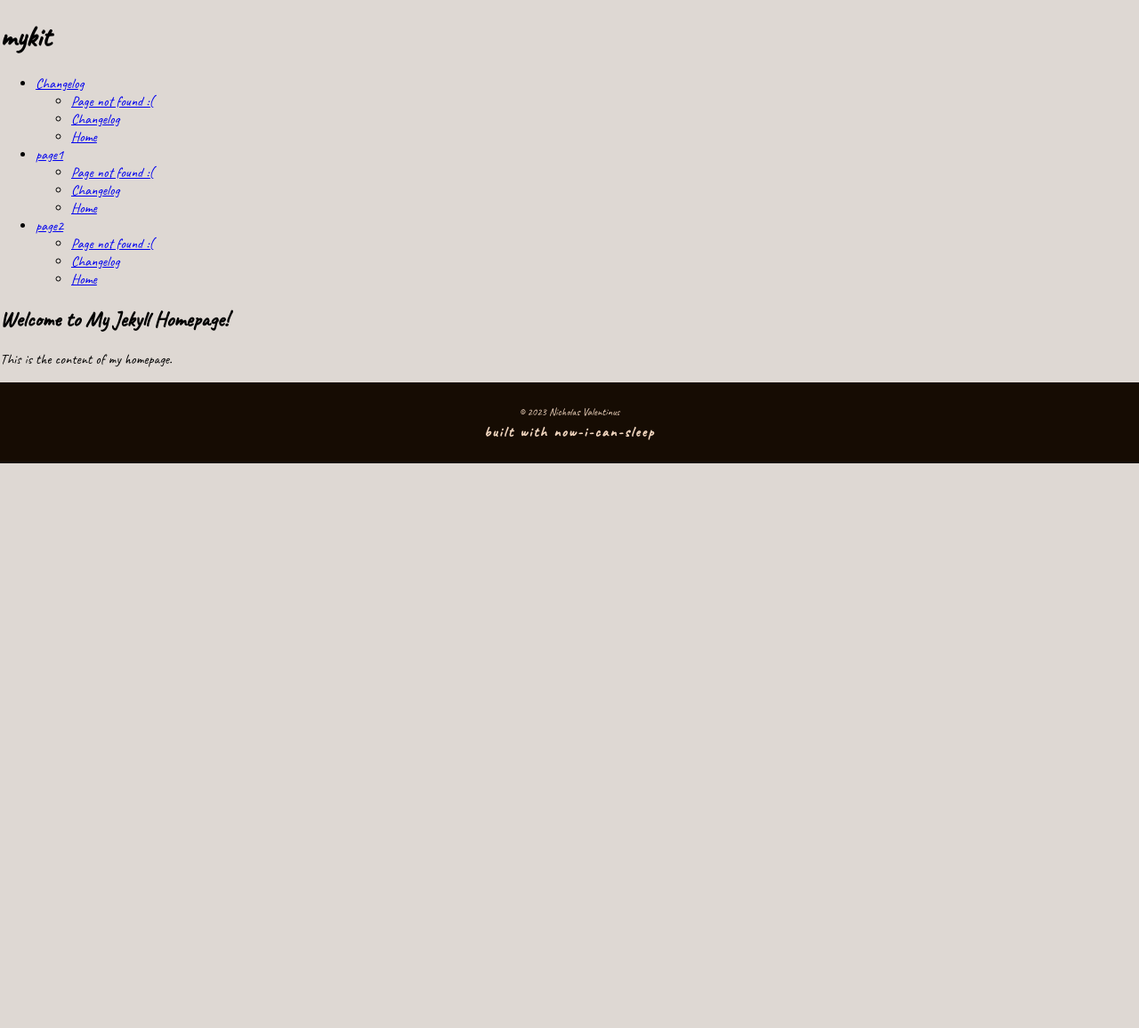
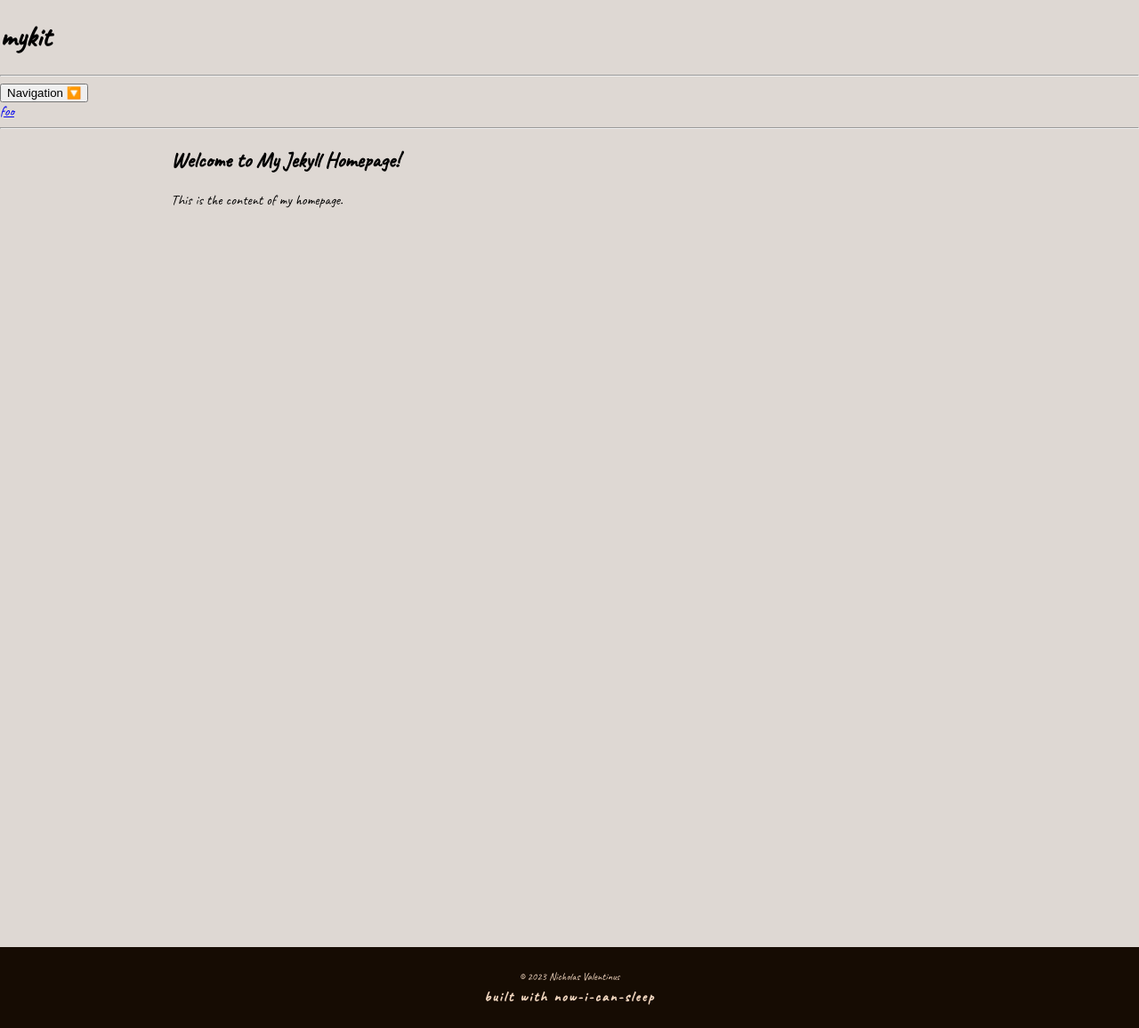
Before and after one commit to nvfp/mykit, a Jekyll site: the page built from home.md, in a window 1280 px wide. Shown: the whole page at 89% size. Built offline with Jekyll 4.4.1, drawn with Linux system fonts in a browser that asks for light colours; before the commit the page ends 900 px from its top, so only the background shows below that.

Commit message:
added logo expand_less, more, added header.scss

```diff
--- a/_includes/header.html
+++ b/_includes/header.html
@@ -3,6 +3,11 @@
 <header>
 
     <h1>{{ site.title }}</h1>
-    <!-- todo -->
+    <hr>
+    <button>Navigation 🔽</button>
+    <div class="nav">
+        <a href="#">foo</a>
+    </div>
+    <hr>
 
 </header>
--- a/_layouts/main.html
+++ b/_layouts/main.html
@@ -9,67 +9,6 @@
 <body>
     {% include header.html %}
 
-    <!-- attempt 1 (didnt work) -->
-    <!-- <nav>
-        <ul>
-            {% for page in site.pages %}
-                <li><a href="{{ page.url }}">{{ page.title }}</a></li>
-            {% endfor %}
-        </ul>
-    </nav> -->
-
-    <!-- attempt 2 (didnt work) -->
-    <!-- <nav>
-        <ul>
-            {% assign root_pages = site.pages | where: 'dir', '_pages' %}
-            {% for root_page in root_pages %}
-                <li>
-                    <a href="{{ root_page.url }}">{{ root_page.title }}</a>
-                    <ul>
-                        {% assign sub_pages = site.pages | where: 'dir', root_page.url | append: '/' %}
-                        {% for sub_page in sub_pages %}
-                            <li><a href="{{ sub_page.url }}">{{ sub_page.title }}</a></li>
-                        {% endfor %}
-                    </ul>
-                </li>
-            {% endfor %}
-        </ul>
-    </nav> -->
-
-    <!-- attempt 3 (didnt work) -->
-    <nav>
-        <ul>
-          {% for root_page in site.pages %}
-            {% if root_page.path contains '_pages' and root_page.path != '_pages/' %}
-              {% if root_page.path contains '/' %}
-                {% assign path_parts = root_page.path | split: '/' %}
-                {% assign num_parts = path_parts | size %}
-                {% assign current_path = '' %}
-                {% for i in (1..num_parts) %}
-                  {% assign current_path = current_path | append: path_parts[i-1] | append: '/' %}
-                  {% assign sub_pages = site.pages | where: 'dir', current_path %}
-                  {% if sub_pages.size > 0 %}
-                    <li>
-                      <a href="{{ root_page.url }}">{{ root_page.title }}</a>
-                      <ul>
-                        {% for sub_page in sub_pages %}
-                          <li><a href="{{ sub_page.url }}">{{ sub_page.title }}</a></li>
-                        {% endfor %}
-                      </ul>
-                    </li>
-                  {% endif %}
-                {% endfor %}
-              {% else %}
-                <li><a href="{{ root_page.url }}">{{ root_page.title }}</a></li>
-              {% endif %}
-            {% endif %}
-          {% endfor %}
-        </ul>
-      </nav>
-
-
-
-
     <main>
         {{ content }}
     </main>
--- a/_sass/main.scss
+++ b/_sass/main.scss
@@ -32,10 +32,23 @@ body {
   // remove the unwanted margin
   margin: 0;
 
+  // keep showing the scrollbar to prevent glitching
+  overflow-y: scroll;
+
   background-color: hsl($hue-signature, 15%, 85%);
 
   font-family: $font;
 
   // debugging
-  // background-color: hsl(28, 100%, 50%);
+  // background-color: red;
 }
+
+main {
+  min-height: 100vh;
+
+  width: 70%;
+  margin: 0 auto;
+
+  // debugging
+  // background-color: red;
+}
```
Also changed, not shown: _sass/header.scss (added), assets/expand_less.png (added), assets/expand_more.png (added).
